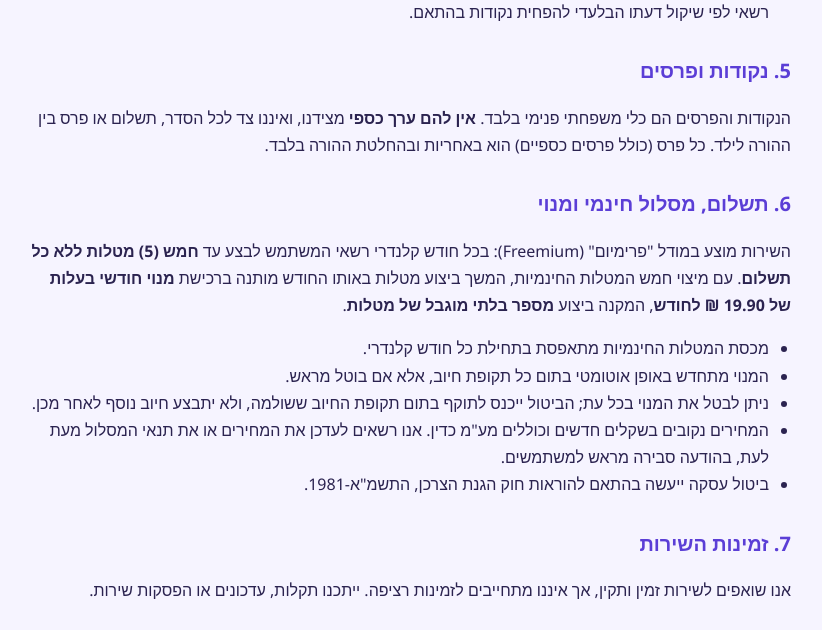
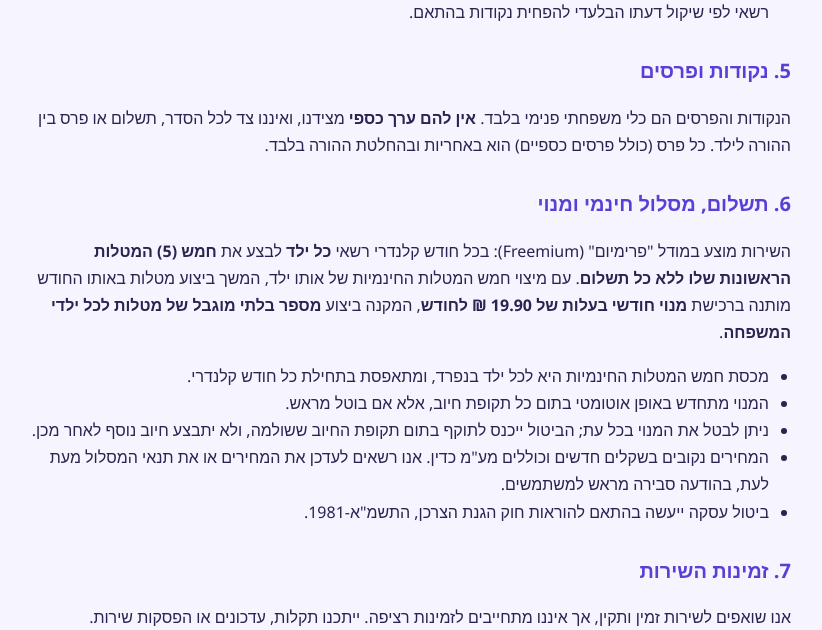
Before and after one commit to mayasinger240913/todo-app, a Flask app: page /terms in a window 1280 px wide. Shown: the part 775-1405 px from the top of the page, without its empty margins (229-1051 px from the left). Run offline with Flask 3, Linux system fonts and the light colour scheme; some libraries are stand-ins or nearby versions.

Commit message:
תנאי שימוש: 5 מטלות חינם בחודש לכל ילד בנפרד
Co-Authored-By: Claude Opus 4.8 (1M context) <noreply@anthropic.com>

```diff
--- a/templates/terms.html
+++ b/templates/terms.html
@@ -60,13 +60,14 @@
 
   <h2>6. תשלום, מסלול חינמי ומנוי</h2>
   <p>
-    השירות מוצע במודל "פרימיום" (Freemium): בכל חודש קלנדרי רשאי המשתמש לבצע
-    עד <b>חמש (5) מטלות ללא כל תשלום</b>. עם מיצוי חמש המטלות החינמיות, המשך
-    ביצוע מטלות באותו החודש מותנה ברכישת <b>מנוי חודשי בעלות של 19.90 ₪ לחודש</b>,
-    המקנה ביצוע <b>מספר בלתי מוגבל של מטלות</b>.
+    השירות מוצע במודל "פרימיום" (Freemium): בכל חודש קלנדרי רשאי <b>כל ילד</b>
+    לבצע את <b>חמש (5) המטלות הראשונות שלו ללא כל תשלום</b>. עם מיצוי חמש המטלות
+    החינמיות של אותו ילד, המשך ביצוע מטלות באותו החודש מותנה ברכישת
+    <b>מנוי חודשי בעלות של 19.90 ₪ לחודש</b>, המקנה ביצוע
+    <b>מספר בלתי מוגבל של מטלות לכל ילדי המשפחה</b>.
   </p>
   <ul>
-    <li>מכסת המטלות החינמיות מתאפסת בתחילת כל חודש קלנדרי.</li>
+    <li>מכסת חמש המטלות החינמיות היא לכל ילד בנפרד, ומתאפסת בתחילת כל חודש קלנדרי.</li>
     <li>המנוי מתחדש באופן אוטומטי בתום כל תקופת חיוב, אלא אם בוטל מראש.</li>
     <li>ניתן לבטל את המנוי בכל עת; הביטול ייכנס לתוקף בתום תקופת החיוב ששולמה,
         ולא יתבצע חיוב נוסף לאחר מכן.</li>
```
